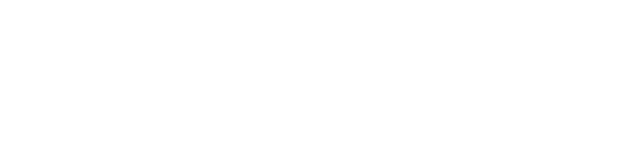
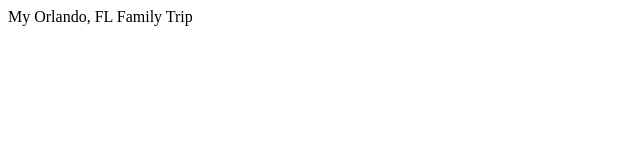
Before and after one commit to AccessPlus-FullTimeWebDev-Jan2023/js-assignment-4-html-me-something-greathouseadaeze, a website: page index.html in a window 1280 px wide. Shown: the whole page, without its empty margins (0-640 px from the left). Drawn offline with Linux system fonts and the light colour scheme.

Commit message:
Added title and header

```diff
--- a/index.html
+++ b/index.html
@@ -1,7 +1,9 @@
 <!DOCTYPE html>
 <html>
    <head>
+      <title>Adaeze's Orlando Family Trip</title>
    </head>
+<header>My Orlando, FL Family Trip</header>
    <body>
       <!-- Write your HTML in this file! -->
    </body>
```
